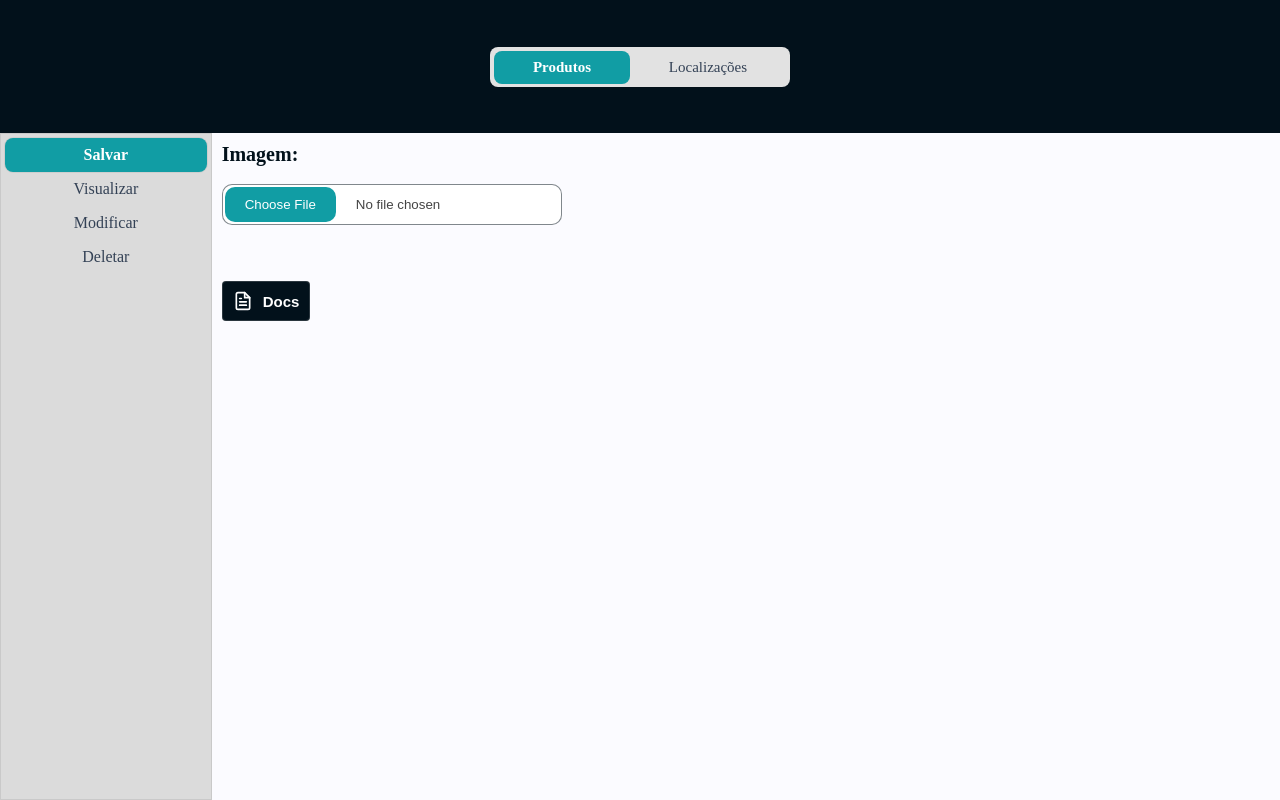
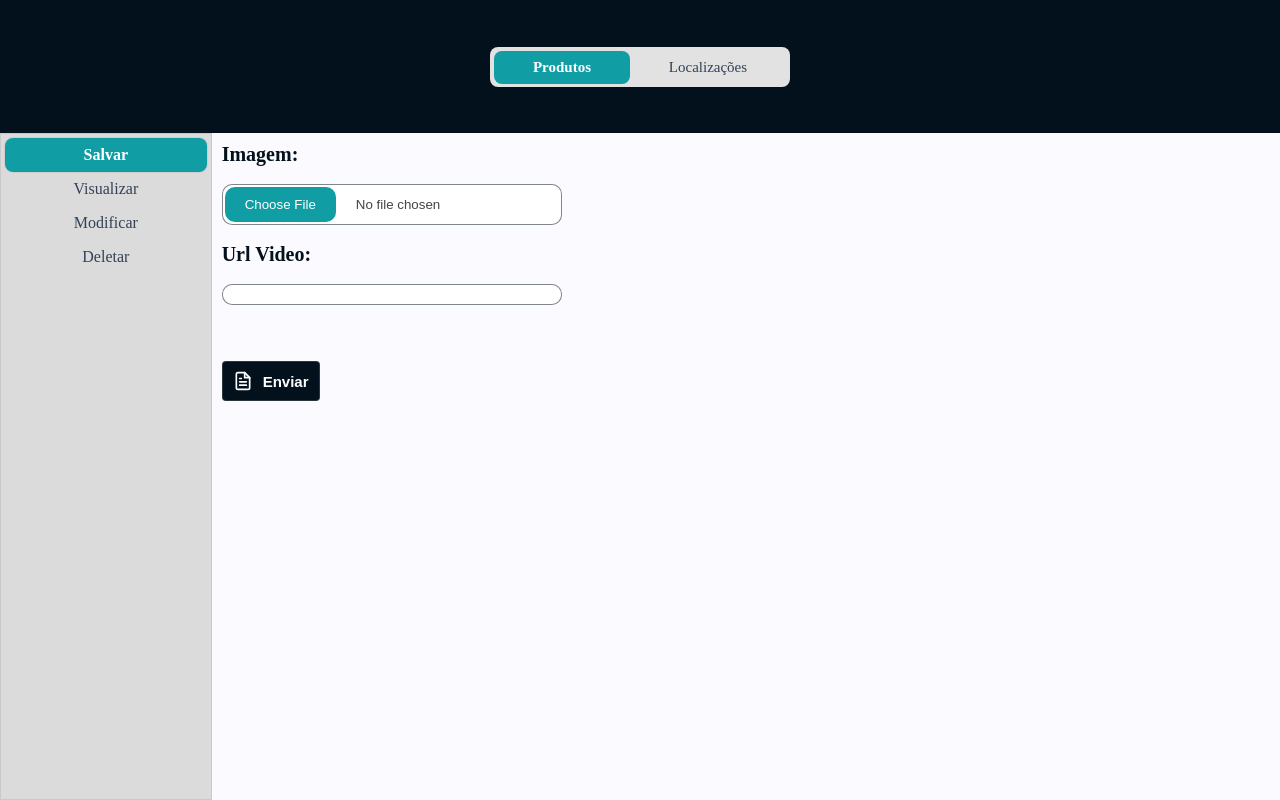
Before and after one commit to carlosiego/app-images, a React (Vite) app: page / in a window 1280 px wide. Built offline with nearby package versions, Linux system fonts and the light colour scheme; no server answers.

Commit message:
90% do upload products, falta o preview

```diff
--- a/src/components/Products/PostProducts/index.css
+++ b/src/components/Products/PostProducts/index.css
@@ -1,5 +1,3 @@
-
-
 .iconLoad {
     width: 2.25em;
     transform-origin: center;
@@ -135,7 +133,7 @@
     transition: color .2s ease-in-out;
   }
 
-  #file-input {
+  .input-upload-products {
     width: 340px;
     max-width: 100%;
     color: #444;
@@ -145,7 +143,7 @@
     border: 1px solid #02111b80;
   }
 
-  #file-input::file-selector-button {
+  .input-upload-products::file-selector-button {
     margin-right: 20px;
     border: none;
     background: #119DA4;
--- a/src/components/Products/PostProducts/index.jsx
+++ b/src/components/Products/PostProducts/index.jsx
@@ -4,8 +4,8 @@ import api from '../../../config/configApi'
 
 export default function PostProducts() {
 
-
     const [image, setImage] = useState("")
+    const [url, setUrl] = useState("")
     const [msgUpload, setMsgUpload] = useState('')
     const [collorMessageUpload, setCollorMessageUpload] = useState('')
 
@@ -19,6 +19,7 @@ export default function PostProducts() {
 
         const formData = new FormData();
         formData.append('image', image)
+        formData.append('video', url)
         // multipart/form-data
         const headers = {
           'headers': {
@@ -41,15 +42,19 @@ export default function PostProducts() {
         <form onSubmit={uploadImage}>
           <label for="file-input" class="drop-container">
             <span className="drop-title">Imagem:</span><br/><br/>
-            <input type="file" onChange={e => setImage(e.target.files[0])} required id="file-input"/>
+            <input type="file" onChange={e => setImage(e.target.files[0])} required className="input-upload-products"/>
+          </label><br/><br/>
+          <label for="file-input" class="drop-container">
+            <span className="drop-title">Url Video:</span><br/><br/>
+            <input type="url" onChange={e => setUrl(e.target.value)} className="input-upload-products"/>
           </label><br/><br/>
           <span style={{ color: collorMessageUpload, fontSize: 17 }}>{msgUpload}</span><br/><br/>
           <button class="download-button" type="submit">
-          <div class="docs">
-            <svg class="css-i6dzq1" stroke-linejoin="round" stroke-linecap="round" fill="none" stroke-width="2" stroke="currentColor" height="20" width="20" viewBox="0 0 24 24"><path d="M14 2H6a2 2 0 0 0-2 2v16a2 2 0 0 0 2 2h12a2 2 0 0 0 2-2V8z"></path><polyline points="14 2 14 8 20 8"></polyline><line y2="13" x2="8" y1="13" x1="16"></line><line y2="17" x2="8" y1="17" x1="16"></line><polyline points="10 9 9 9 8 9"></polyline></svg> Docs</div>
-            <div class="download">
-            <svg class="css-i6dzq1" stroke-linejoin="round" stroke-linecap="round" fill="none" stroke-width="2" stroke="currentColor" height="24" width="24" viewBox="0 0 24 24"><path d="M21 15v4a2 2 0 0 1-2 2H5a2 2 0 0 1-2-2v-4"></path><polyline points="7 10 12 15 17 10"></polyline><line y2="3" x2="12" y1="15" x1="12"></line></svg>
-          </div>
+            <div class="docs">
+              <svg class="css-i6dzq1" stroke-linejoin="round" stroke-linecap="round" fill="none" stroke-width="2" stroke="currentColor" height="20" width="20" viewBox="0 0 24 24"><path d="M14 2H6a2 2 0 0 0-2 2v16a2 2 0 0 0 2 2h12a2 2 0 0 0 2-2V8z"></path><polyline points="14 2 14 8 20 8"></polyline><line y2="13" x2="8" y1="13" x1="16"></line><line y2="17" x2="8" y1="17" x1="16"></line><polyline points="10 9 9 9 8 9"></polyline></svg> Enviar</div>
+              <div class="download">
+              <svg class="css-i6dzq1" stroke-linejoin="round" stroke-linecap="round" fill="none" stroke-width="2" stroke="currentColor" height="24" width="24" viewBox="0 0 24 24"><path d="M21 15v4a2 2 0 0 1-2 2H5a2 2 0 0 1-2-2v-4"></path><polyline points="7 10 12 15 17 10"></polyline><line y2="3" x2="12" y1="15" x1="12"></line></svg>
+            </div>
           </button>
         </form>
     )
```
